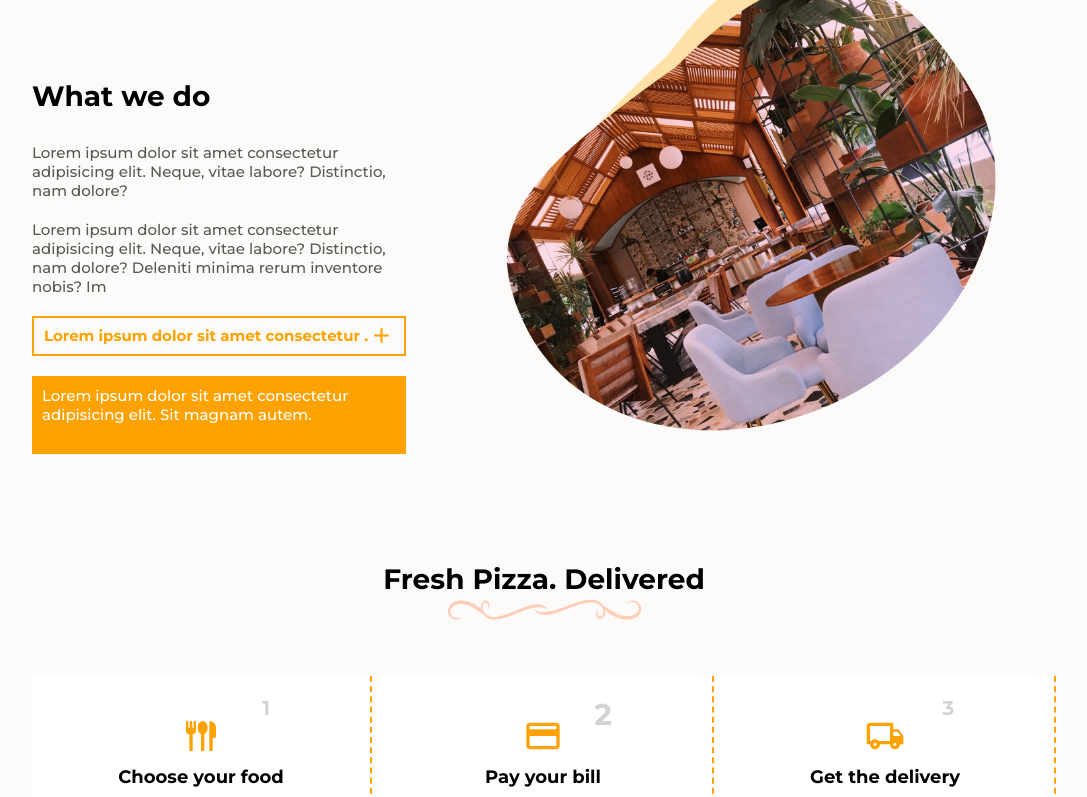
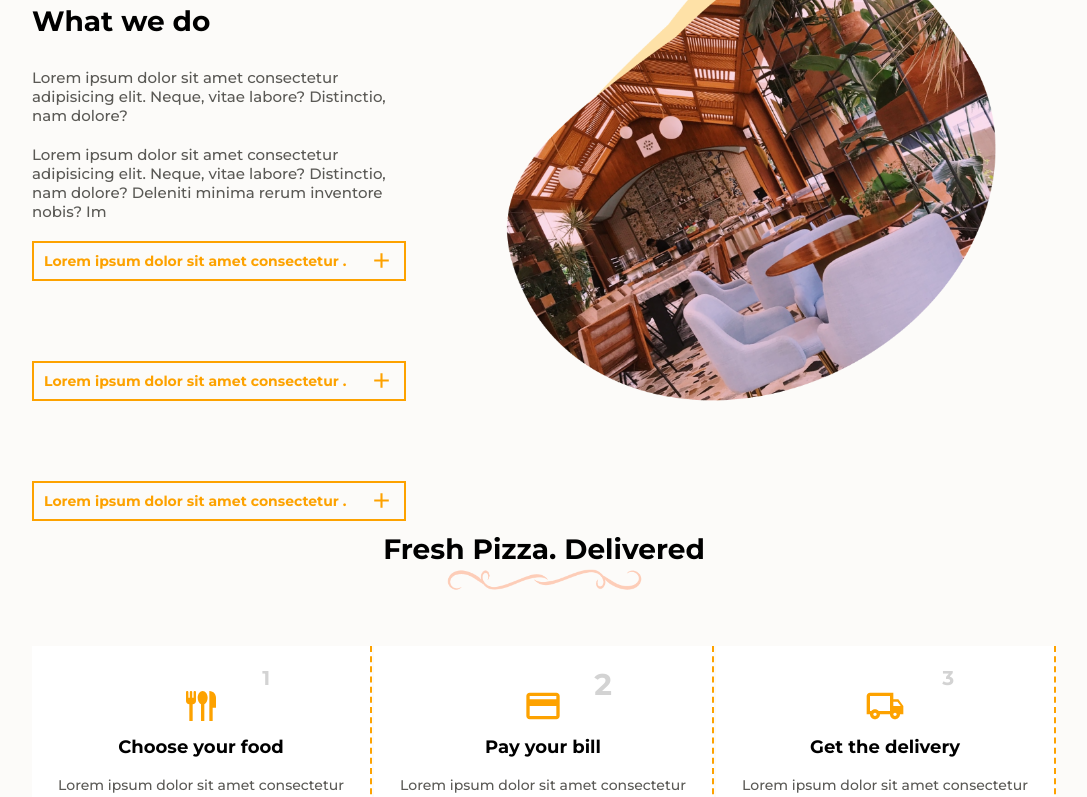
Before and after one commit to Kwesi-dev/pizza-shop, a React (Create React App) app in the folder frontend/: page / in a window 1280 px wide. Shown: the part 892-1689 px from the top of the page, without its empty margins (96-1183 px from the left). Built offline with nearby package versions, Linux system fonts and the light colour scheme.

Commit message:
working on the accordion

```diff
--- a/frontend/src/components/accordion/Accordion.tsx
+++ b/frontend/src/components/accordion/Accordion.tsx
@@ -1,19 +1,29 @@
 import { Add } from "@mui/icons-material"
 import "./accordion.scss"
-const accordion = () => {
+import { useState } from "react"
+const Accordion = () => {
+  const [accordActive, setAccordActive] = useState<boolean>(false)
+
+  const handleClick = () => {
+    setAccordActive(!accordActive)
+  }
   return (
     <article className="accordion">
         <div className="accordion-wrapper">
-            <div className="accordion-header">
-                <h2>Lorem ipsum dolor sit amet consectetur .</h2>
-                <Add className="accordion-open-icon"/>
-            </div>
-            <div className="accordion-body">
-                <p className="body-text">Lorem ipsum dolor sit amet consectetur adipisicing elit. Sit magnam autem.</p>
-            </div>
+          <div className="accordion-item">
+              <div className="accordion-header" onClick={handleClick}>
+                  <h2>Lorem ipsum dolor sit amet consectetur .</h2>
+                  <Add className="accordion-open-icon"/>
+              </div>
+              <div className={accordActive ? "accordion-body accordActive" : "accordion-body"}>
+                <div className="body-content">
+                  <p className="body-text">Lorem ipsum dolor sit amet consectetur adipisicing elit. Sit magnam autem.</p>
+                </div>
+              </div>
+          </div>
         </div>
     </article>
   )
 }
 
-export default accordion
+export default Accordion
--- a/frontend/src/components/accordion/accordion.scss
+++ b/frontend/src/components/accordion/accordion.scss
@@ -1,13 +1,15 @@
 @use "../../utils/globals" as *;
 .accordion{
     width: 100%;
-    height: 30px;
+    height: 100%;
     cursor: pointer;
     &-wrapper{
         width: 100%;
-        height: 100px;
-        z-index: 1!important;
+        height: 100%;
         position: relative;
+        .accordion-item{
+            width: 100%;
+            height: 100%;
             .accordion-header{
                 width: 100%;
                 height: 40px;
@@ -19,7 +21,7 @@
                 align-items: center;
                 justify-content: space-between;
                 h2{
-                font-size: 1.5rem;
+                    font-size: 1.4rem;
                     color: $deepOrange;
                 }
                 .accordion-open-icon{
@@ -29,14 +31,21 @@
                 }
             }
             .accordion-body{
+                max-height: 0;
                 background-color: $deepOrange;
+                transition: max-height 1s ease;
+                .body-content{
                     padding: 10px;
-            transition: all 1s ease;
-            position: absolute;
-            top: 60px;
+                    display: none;
                     .body-text{
+                        font-size: 1.4rem;
                         color: #ffff!important;
+                    }
+                }
+                &.accordActive{
+                    max-height: 100%;
                 }
             }
         }
     }
+}
--- a/frontend/src/pagesections/aboutSections/aboutIntro/AboutIntro.tsx
+++ b/frontend/src/pagesections/aboutSections/aboutIntro/AboutIntro.tsx
@@ -47,7 +47,11 @@ const AboutIntro = () => {
                     <h1>What we do</h1>
                     <p>Lorem ipsum dolor sit amet consectetur adipisicing elit. Neque, vitae labore? Distinctio, nam dolore?</p>
                     <p>Lorem ipsum dolor sit amet consectetur adipisicing elit. Neque, vitae labore? Distinctio, nam dolore? Deleniti minima rerum inventore nobis? Im</p>
-                    <Accordion/>
+                    <div className="accordion-container">
+                        <Accordion/>
+                        <Accordion/>
+                        <Accordion/>
+                    </div>
                 </div>
                 <div className="about-intro-right2">
                     <img src={group3Img} alt="restuarant-img" />
--- a/frontend/src/pagesections/aboutSections/aboutIntro/aboutIntro.scss
+++ b/frontend/src/pagesections/aboutSections/aboutIntro/aboutIntro.scss
@@ -14,7 +14,7 @@
             display: grid;
             grid-template-columns: 1fr 1fr;
             gap: 50px;
-            margin-bottom: 50px;
+            margin-bottom: 20px;
             .about-intro-left{
                 width: 100%;
                 height: 100%;
```
Lines whose indentation alone changed are shown as unchanged.
